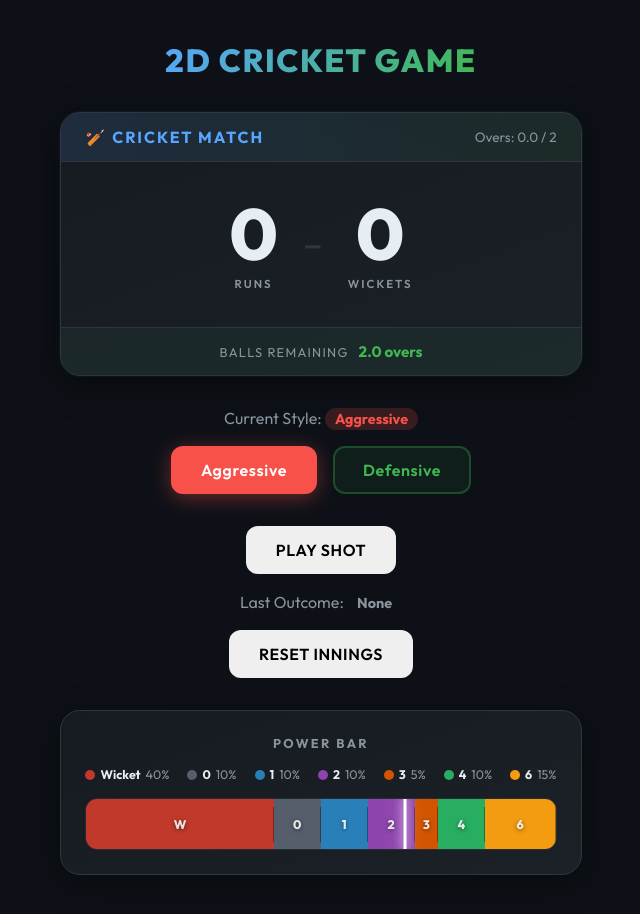
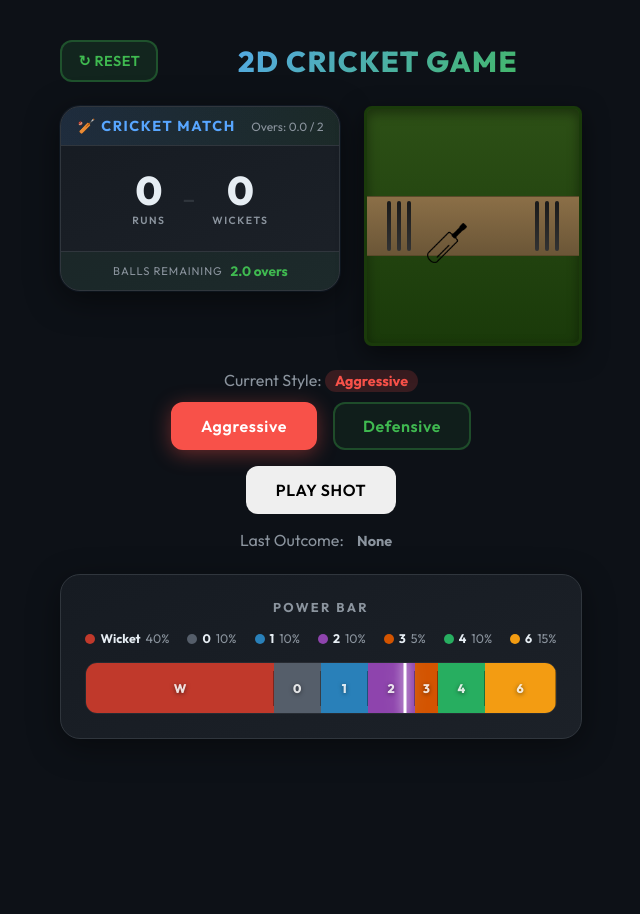
Before and after one commit to mrayyan6/Cricket-app, a React (Create React App) app: page / in a window 1280 px wide. Shown: the whole page, without its empty margins (319-959 px from the left). After the commit the page ends 800 px from the top, so only its background shows below. Built offline with nearby package versions, Linux system fonts and the light colour scheme.

Commit message:
added pitch

```diff
--- a/src/App.css
+++ b/src/App.css
@@ -21,15 +21,15 @@ body {
 
 .app {
   width: 100%;
-  max-width: 560px;
+  max-width: 1000px;
   display: flex;
   flex-direction: column;
   align-items: center;
-  gap: 32px;
+  gap: 24px;
 }
 
 .app__heading {
-  font-size: 2rem;
+  font-size: 1.8rem;
   font-weight: 800;
   letter-spacing: 0.05em;
   text-transform: uppercase;
@@ -38,11 +38,14 @@ body {
   -webkit-text-fill-color: transparent;
   background-clip: text;
   text-align: center;
+  flex: 1;
 }
 
 /* ---- SCOREBOARD ---- */
 .scoreboard {
+  flex: 0 0 auto;
   width: 100%;
+  max-width: 280px;
   background: linear-gradient(160deg, #161b22, #1c2128);
   border: 1px solid #30363d;
   border-radius: 20px;
@@ -54,21 +57,21 @@ body {
   display: flex;
   justify-content: space-between;
   align-items: center;
-  padding: 14px 24px;
+  padding: 10px 16px;
   background: linear-gradient(90deg, rgba(88,166,255,0.12), rgba(63,185,80,0.08));
   border-bottom: 1px solid #30363d;
 }
 
 .scoreboard__title {
-  font-size: 1rem;
+  font-size: 0.9rem;
   font-weight: 700;
-  letter-spacing: 0.12em;
+  letter-spacing: 0.11em;
   text-transform: uppercase;
   color: #58a6ff;
 }
 
 .scoreboard__subtitle {
-  font-size: 0.85rem;
+  font-size: 0.75rem;
   font-weight: 400;
   color: #8b949e;
 }
@@ -77,19 +80,19 @@ body {
   display: flex;
   align-items: center;
   justify-content: center;
-  gap: 24px;
-  padding: 36px 24px;
+  gap: 16px;
+  padding: 24px 16px;
 }
 
 .scoreboard__stat {
   display: flex;
   flex-direction: column;
   align-items: center;
-  gap: 6px;
+  gap: 4px;
 }
 
 .scoreboard__stat-value {
-  font-size: 4.5rem;
+  font-size: 2.5rem;
   font-weight: 800;
   line-height: 1;
   color: #e6edf3;
@@ -102,23 +105,23 @@ body {
 }
 
 .scoreboard__stat-label {
-  font-size: 0.72rem;
+  font-size: 0.65rem;
   font-weight: 600;
-  letter-spacing: 0.18em;
+  letter-spacing: 0.15em;
   text-transform: uppercase;
   color: #8b949e;
 }
 
 .scoreboard__divider {
-  font-size: 3rem;
+  font-size: 2rem;
   font-weight: 300;
   color: #30363d;
   line-height: 1;
-  margin-top: -8px;
+  margin-top: -4px;
 }
 
 .scoreboard__footer {
-  padding: 14px 24px;
+  padding: 10px 16px;
   background: rgba(63,185,80,0.06);
   border-top: 1px solid #30363d;
   display: flex;
@@ -128,18 +131,18 @@ body {
 .scoreboard__remaining {
   display: flex;
   align-items: center;
-  gap: 10px;
+  gap: 8px;
 }
 
 .scoreboard__remaining-label {
-  font-size: 0.8rem;
+  font-size: 0.7rem;
   color: #8b949e;
   text-transform: uppercase;
-  letter-spacing: 0.1em;
+  letter-spacing: 0.08em;
 }
 
 .scoreboard__remaining-value {
-  font-size: 0.95rem;
+  font-size: 0.85rem;
   font-weight: 700;
   color: #3fb950;
 }
@@ -150,7 +153,7 @@ body {
   display: flex;
   flex-direction: column;
   align-items: center;
-  gap: 18px;
+  gap: 12px;
 }
 
 .style-section__label {
@@ -235,6 +238,7 @@ body {
    ====================================================== */
 .powerbar-wrapper {
   width: 100%;
+  max-width: 600px;
   display: flex;
   flex-direction: column;
   gap: 16px;
@@ -366,3 +370,171 @@ body {
 .legend-dot.seg--three  { background: #d35400; }
 .legend-dot.seg--four   { background: #27ae60; }
 .legend-dot.seg--six    { background: #f39c12; }
+
+/* ======================================================
+   CRICKET FIELD & ANIMATIONS
+   ====================================================== */
+.app__header {
+  width: 100%;
+  display: flex;
+  justify-content: space-between;
+  align-items: center;
+  gap: 16px;
+}
+
+.btn--reset-top {
+  padding: 10px 16px;
+  font-size: 0.9rem;
+  background: rgba(63, 185, 80, 0.12);
+  color: #3fb950;
+  border-color: rgba(63, 185, 80, 0.3);
+  flex-shrink: 0;
+}
+
+.btn--reset-top:hover {
+  background: rgba(63, 185, 80, 0.25);
+  border-color: #3fb950;
+}
+
+.btn--reset-top:active {
+  background: #3fb950;
+  color: #fff;
+}
+
+.game-container {
+  width: 100%;
+  display: flex;
+  gap: 24px;
+  align-items: flex-start;
+  justify-content: center;
+}
+
+.cricket-field {
+  flex: 1;
+  display: flex;
+  justify-content: center;
+  align-items: center;
+}
+
+.cricket-pitch {
+  position: relative;
+  width: 100%;
+  max-width: 320px;
+  height: 240px;
+  background: linear-gradient(180deg, #2d5016 0%, #1a3a0a 100%);
+  border: 3px solid #1a3a0a;
+  border-radius: 8px;
+  overflow: hidden;
+  box-shadow: inset 0 4px 12px rgba(0, 0, 0, 0.4), 0 8px 24px rgba(0, 0, 0, 0.5);
+}
+
+/* Brown crease in center */
+.crease {
+  position: absolute;
+  top: 50%;
+  left: 50%;
+  transform: translate(-50%, -50%);
+  width: 280px;
+  height: 60px;
+  background: linear-gradient(180deg, #8b6f47 0%, #6b5637 100%);
+  border: 1px solid #5a4a2a;
+}
+
+/* Wickets (stumps) */
+.wicket {
+  position: absolute;
+  top: 50%;
+  display: flex;
+  gap: 6px;
+  transform: translateY(-50%);
+  z-index: 2;
+}
+
+.wicket--left {
+  left: 20px;
+}
+
+.wicket--right {
+  right: 20px;
+}
+
+.stump {
+  width: 4px;
+  height: 50px;
+  background: linear-gradient(180deg, #1a1a1a 0%, #333 100%);
+  border-radius: 2px;
+}
+
+.ball {
+  position: absolute;
+  top: 90px;
+  right: 30px;
+  width: 22px;
+  height: 22px;
+  z-index: 5;
+}
+
+.ball img {
+  width: 100%;
+  height: 100%;
+  object-fit: contain;
+  display: block;
+}
+
+.ball--animate {
+  animation: ballTravel 0.6s ease-in-out forwards;
+}
+
+@keyframes ballTravel {
+  0% {
+    top: 90px;
+    right: 30px;
+    opacity: 1;
+  }
+  100% {
+    top: 100px;
+    right: 255px;
+    opacity: 0.96;
+  }
+}
+
+.bat {
+  position: absolute;
+  top: 98px;
+  left: 60px;
+  width: 40px;
+  height: 72px;
+  transform-origin: bottom center;
+  z-index: 3;
+}
+
+.bat img {
+  width: 100%;
+  height: 100%;
+  object-fit: contain;
+  display: block;
+}
+
+.bat--swing {
+  animation: batSwing 0.6s cubic-bezier(0.68, -0.55, 0.265, 1.55) forwards;
+}
+
+@keyframes batSwing {
+  0% {
+    transform: rotateZ(0deg);
+  }
+  50% {
+    transform: rotateZ(-35deg);
+  }
+  100% {
+    transform: rotateZ(0deg);
+  }
+}
+
+.controls-panel {
+  width: 100%;
+  display: flex;
+  flex-direction: column;
+  align-items: center;
+  gap: 16px;
+}
--- a/src/App.js
+++ b/src/App.js
@@ -159,6 +159,41 @@ function PowerBar({ battingStyle, registerShotResolver }) {
   );
 }
 
+function CricketField({ isPlaying, isBatting }) {
+  return (
+    <div className="cricket-field">
+      <div className="cricket-pitch">
+        <div className="crease" />
+
+        {/* Left Wicket (Bowler's end) */}
+        <div className="wicket wicket--left">
+          <div className="stump stump--1" />
+          <div className="stump stump--2" />
+          <div className="stump stump--3" />
+        </div>
+
+        {/* Ball from right end toward bat */}
+        {isPlaying && (
+          <div className="ball ball--animate">
+            <img src="/ball.png" alt="cricket ball" />
+          </div>
+        )}
+
+        {/* Right Wicket (Batter's end) */}
+        <div className="wicket wicket--right">
+          <div className="stump stump--1" />
+          <div className="stump stump--2" />
+          <div className="stump stump--3" />
+        </div>
+
+        <div className={`bat ${isBatting ? 'bat--swing' : ''}`}>
+          <img src="/bat.png" alt="cricket bat" />
+        </div>
+      </div>
+    </div>
+  );
+}
+
 export default function App() {
   const [runs, setRuns] = useState(0);
   const [wickets, setWickets] = useState(0);
@@ -167,6 +202,8 @@ export default function App() {
   const [lastOutcome, setLastOutcome] = useState('None');
   const [lastSliderPosition, setLastSliderPosition] = useState(null);
   const [shotCooldown, setShotCooldown] = useState(0);
+  const [isBowling, setIsBowling] = useState(false);
+  const [isBatting, setIsBatting] = useState(false);
   const shotResolverRef = useRef(null);
 
   const isGameOver = ballsBowled >= MAX_BALLS || wickets >= MAX_WICKETS;
@@ -198,6 +235,11 @@ export default function App() {
       return;
     }
 
+    setIsBowling(true);
+    setIsBatting(true);
+    setTimeout(() => setIsBowling(false), 600);
+    setTimeout(() => setIsBatting(false), 600);
+
     const { outcome, sliderPosition } = shotResolverRef.current();
     setLastOutcome(outcome);
     setLastSliderPosition(sliderPosition);
@@ -220,14 +262,29 @@ export default function App() {
     setLastOutcome('None');
     setLastSliderPosition(null);
     setShotCooldown(0);
+    setIsBowling(false);
+    setIsBatting(false);
   }
 
   return (
     <div className="app">
+      <div className="app__header">
+        <button
+          id="btn-reset-innings"
+          className="btn btn--reset-top"
+          onClick={handleResetInnings}
+        >
+          ↻ RESET
+        </button>
         <h1 className="app__heading">2D Cricket Game</h1>
+      </div>
 
+      <div className="game-container">
         <Scoreboard runs={runs} wickets={wickets} ballsBowled={ballsBowled} />
+        <CricketField isPlaying={isBowling} isBatting={isBatting} />
+      </div>
 
+      <div className="controls-panel">
         <div className="style-section">
           <p className="style-section__label">
             Current Style:{' '}
@@ -255,7 +312,6 @@ export default function App() {
           </div>
         </div>
 
-      <div className="style-section">
         <button
           id="btn-play-shot"
           className="btn"
@@ -273,13 +329,6 @@ export default function App() {
             Game Over: reached {MAX_OVERS} overs or {MAX_WICKETS} wickets.
           </p>
         )}
-        <button
-          id="btn-reset-innings"
-          className="btn"
-          onClick={handleResetInnings}
-        >
-          RESET INNINGS
-        </button>
       </div>
 
       <PowerBar battingStyle={battingStyle} registerShotResolver={registerShotResolver} />
```
Also changed, not shown: public/ball.png (added), public/bat.png (added). Lines whose indentation alone changed are shown as unchanged.
